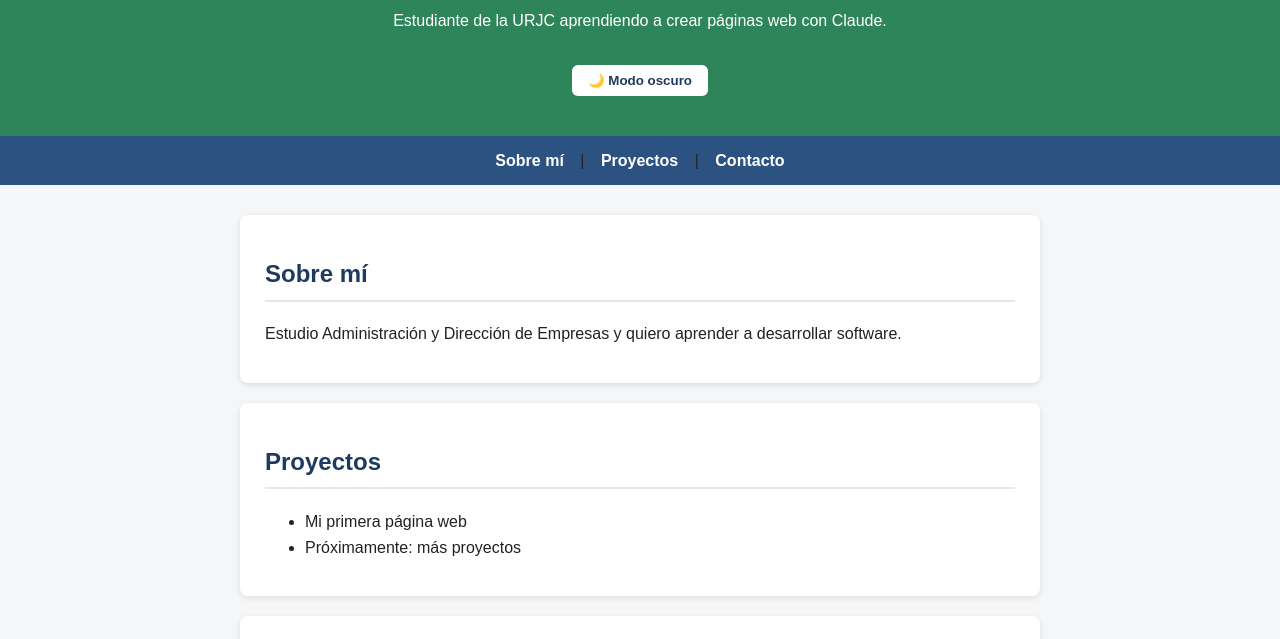
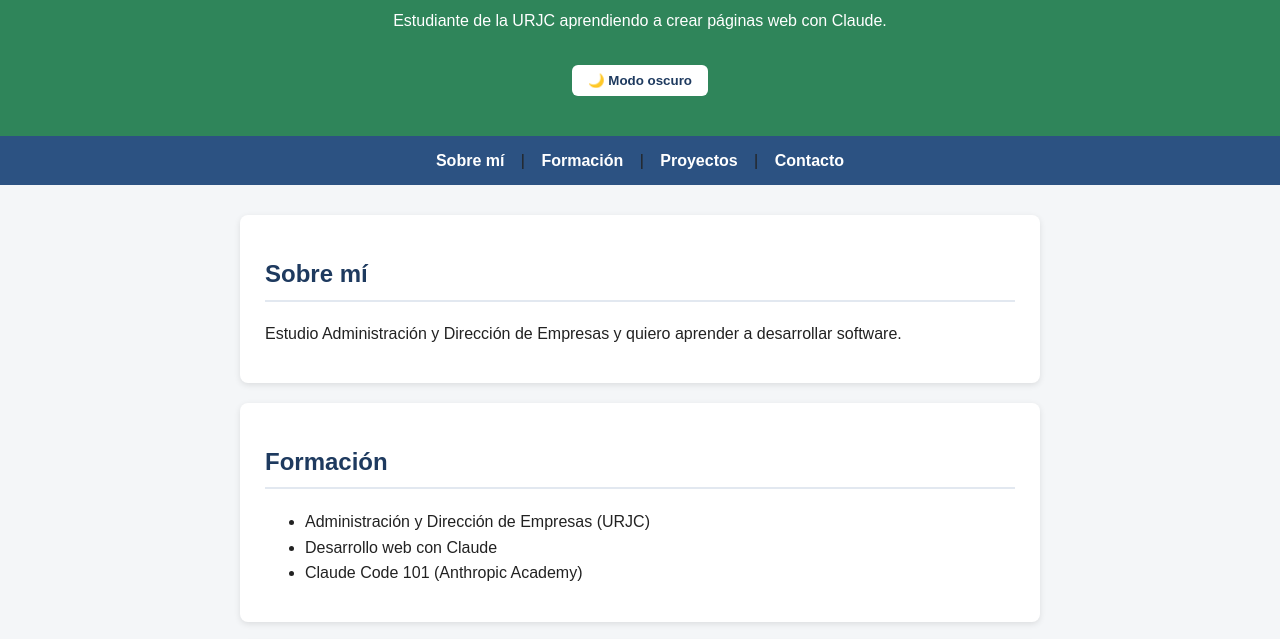
Before and after one commit to alvaro-codes170/mi-web, a plain HTML site: page index.html in a window 1280 px wide. Shown: the part 126-765 px from the top of the page. Drawn offline with Linux system fonts and the light colour scheme.

Commit message:
Add files via upload

```diff
--- a/index.html
+++ b/index.html
@@ -16,6 +16,7 @@
 
   <nav>
     <a href="#sobre-mi">Sobre mí</a> |
+    <a href="#formacion">Formación</a> |
     <a href="#proyectos">Proyectos</a> |
     <a href="#contacto">Contacto</a>
   </nav>
@@ -24,6 +25,15 @@
     <section id="sobre-mi">
       <h2>Sobre mí</h2>
       <p>Estudio Administración y Dirección de Empresas y quiero aprender a desarrollar software.</p>
+    </section>
+
+    <section id="formacion">
+      <h2>Formación</h2>
+      <ul>
+        <li>Administración y Dirección de Empresas (URJC)</li>
+        <li>Desarrollo web con Claude</li>
+        <li>Claude Code 101 (Anthropic Academy)</li>
+      </ul>
     </section>
 
     <section id="proyectos">
```
